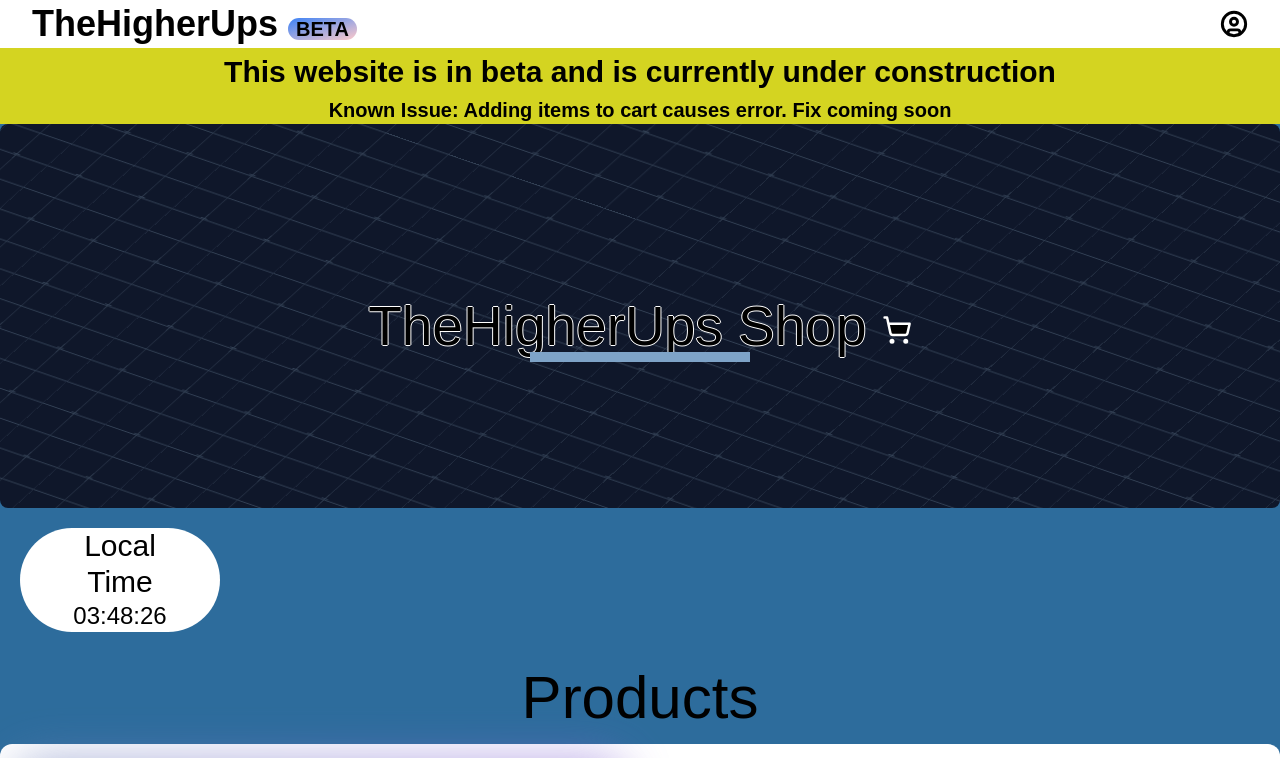
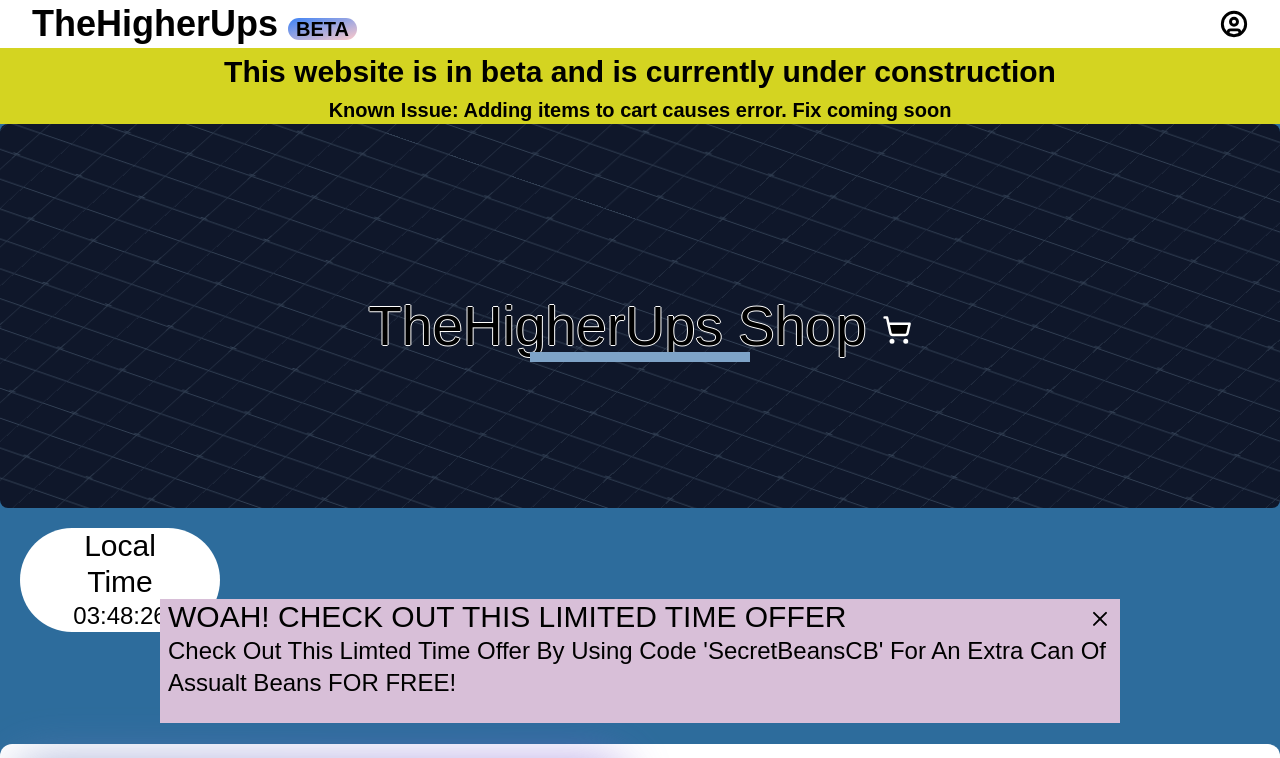
Before and after one commit to TheHigherUps/shop, a Next.js app: page / in a window 1280 px wide. Shown: the top 758 px of the page. Built offline with nearby package versions, Linux system fonts and the light colour scheme; no server answers; a web font is replaced by a local one.

Commit message:
feat: added secret beans moving popup

```diff
--- a/src/app/(main)/page.tsx
+++ b/src/app/(main)/page.tsx
@@ -2,12 +2,14 @@ import Banner from "@/components/Banner"
 import Card from "@/components/Card"
 import CardContainer from "@/components/CardContainer"
 import Hero from "@/components/Hero"
+import MovingPopup from "@/components/MovingPopup"
 import TimeDisplay from "@/components/TimeDisplay"
 import { BackgroundGradient } from "@/components/ui/background-gradient"
 
 export default function Home() {
     return (
         <>
+            <MovingPopup />
             <Banner>
                 This website is in beta and is currently under construction
             </Banner>
--- /dev/null
+++ b/src/components/MovingPopup.tsx
@@ -0,0 +1,40 @@
+"use client"
+
+import { X } from "lucide-react"
+import { useState } from "react"
+
+export default function MovingPopup() {
+    const [open, setOpen] = useState<boolean>(() => {
+        if (typeof window !== "undefined") {
+            return !sessionStorage.getItem("banner")
+        } else {
+            return true
+        }
+    })
+    function closeBanner() {
+        setOpen(false)
+        if (typeof window !== "undefined") {
+            sessionStorage.setItem("banner", "true")
+        }
+    }
+    if (!open) {
+        return null
+    }
+    return (
+        <div className="fixed bottom-12 left-1/2 -translate-x-1/2 -tran w-3/4 min-h-16  text-black z-[9999] ">
+            <div className="w-full h-full px-2 relative animate-bounce bg-[#d8bfd8]">
+                <div className="text-3xl">
+                    WOAH! CHECK OUT THIS LIMITED TIME OFFER
+                </div>
+                <p className="text-2xl">
+                    Check Out This Limted Time Offer By Using Code
+                    &apos;SecretBeansCB&apos; For An Extra Can Of Assualt Beans
+                    FOR FREE!
+                </p>
+                <button onClick={() => closeBanner()}>
+                    <X className="absolute top-2 right-2 hover:stroke-red-500 transition-colors" />
+                </button>
+            </div>
+        </div>
+    )
+}
```
